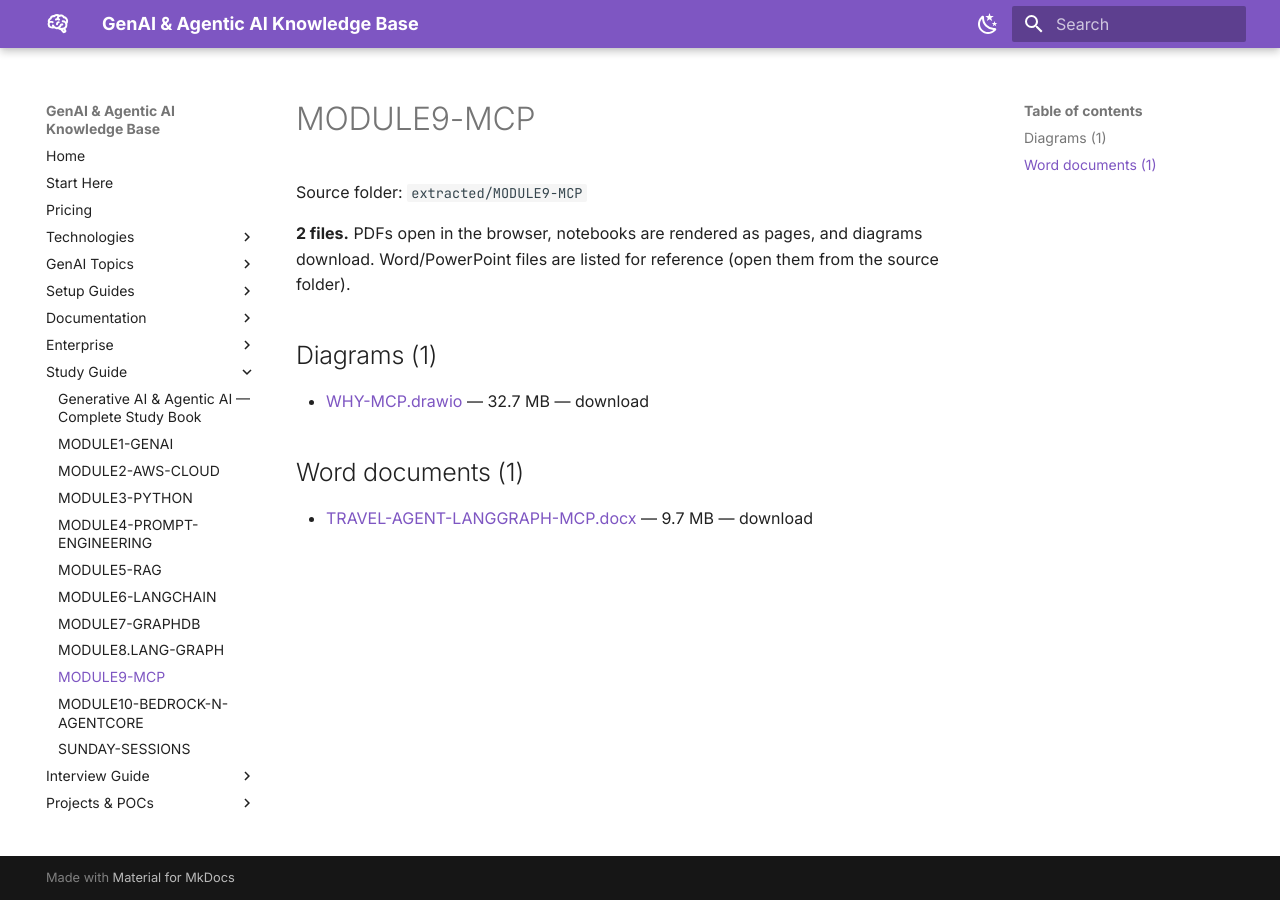
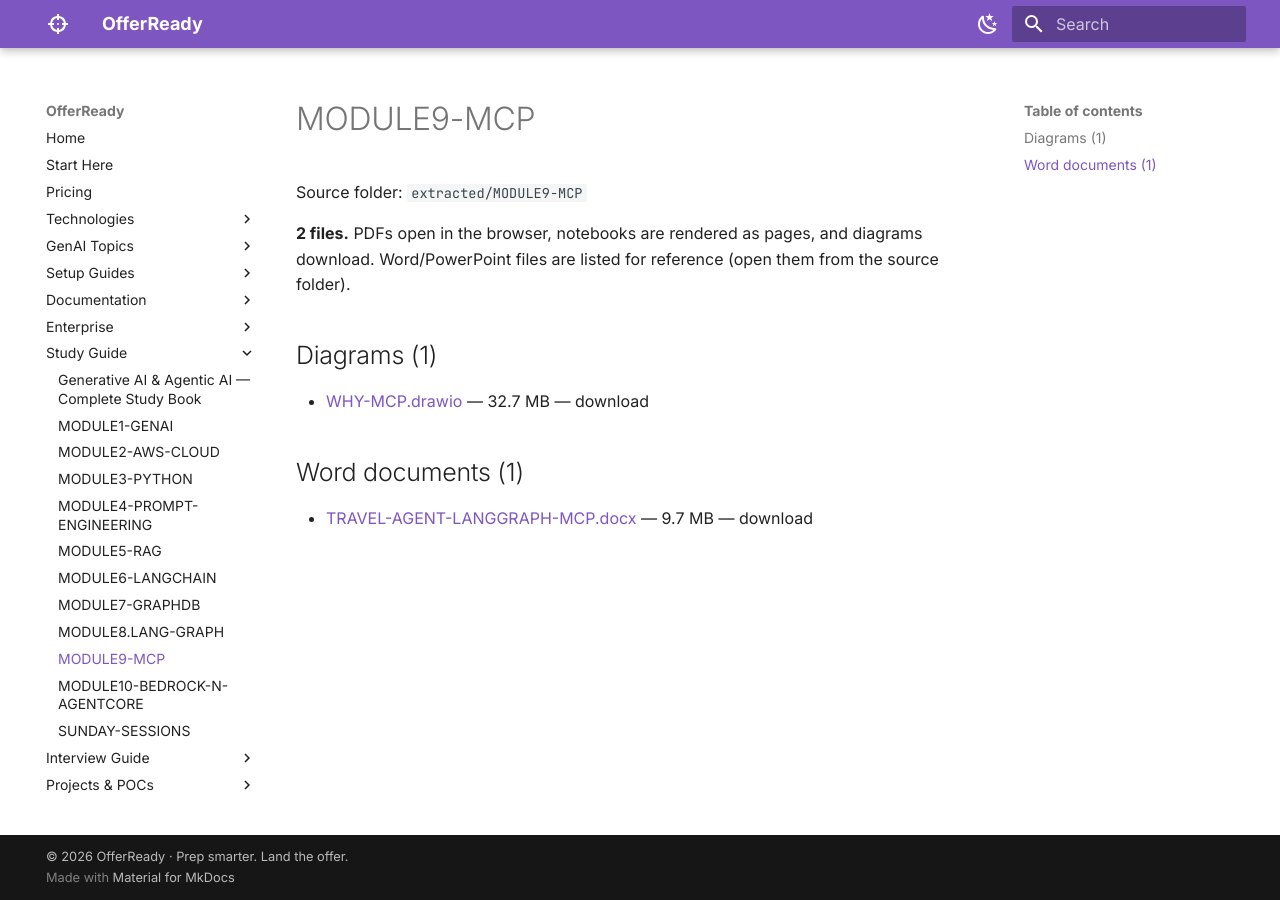
Before and after one commit to klnjoy/https-github.com-klnjoy-GenAI-Agent-Learnings, an MkDocs documentation site: the page built from docs/Course-Modules/module9-mcp.md, in a window 1280 px wide. Built offline with MkDocs 1.6.1 and Material for MkDocs 9.7.7, drawn with Linux system fonts in a browser that asks for light colours.

Commit message:
Rebrand site as OfferReady (name, tagline, logo, hero, footer, branded CSS)

```diff
--- a/mkdocs.yml
+++ b/mkdocs.yml
@@ -1,6 +1,7 @@
-site_name: GenAI & Agentic AI Knowledge Base
-site_description: Personal study material and notes for GenAI / Agentic AI and the data/cloud stack.
+site_name: OfferReady
+site_description: OfferReady — prep smarter and land the offer. Advanced interview question banks, model answers, and an interactive practice mode for data & GenAI roles.
 site_url: https://klnjoy.github.io/https-github.com-klnjoy-GenAI-Agent-Learnings/
+copyright: © 2026 OfferReady · Prep smarter. Land the offer.
 
 # All markdown is copied into docs/ by sync_docs.py before building.
 docs_dir: docs
@@ -21,7 +22,7 @@ theme:
     text: Inter
     code: JetBrains Mono
   icon:
-    logo: material/brain
+    logo: material/target
     repo: material/github
   palette:
     - media: "(prefers-color-scheme: light)"
```
Also changed, not shown: content/assets/extra.css (+34 -0 lines), personal-docs/Interview_Guide_Overview.md (+5 -4 lines), personal-docs/Pricing.md (+5 -4 lines), sync_docs.py (+9 -8 lines).
